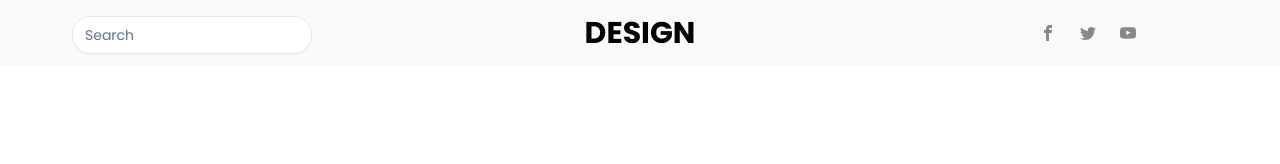
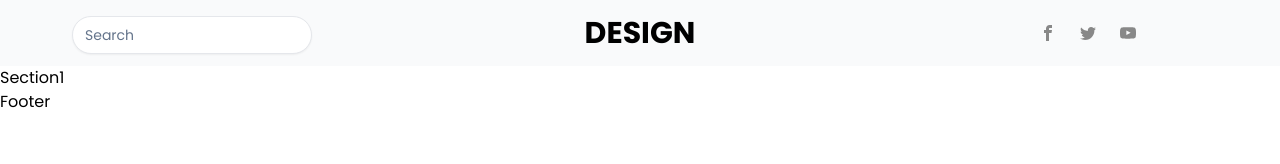
Before and after one commit to miftajannat/nextjs-first-project, a Next.js app: page / in a window 1280 px wide. Shown: the top 164 px of the page. Built offline with nearby package versions, Linux system fonts and the light colour scheme.

Commit message:
section1added

```diff
--- /dev/null
+++ b/components/footer.js
@@ -0,0 +1,9 @@
+
+
+export default function footer() {
+    return (
+      <div>
+        Footer
+      </div>
+    );
+  }
--- /dev/null
+++ b/components/section1.js
@@ -0,0 +1,10 @@
+
+
+
+export default function section1() {
+    return (
+      <section >
+        Section1
+      </section>
+    )
+  }
--- /dev/null
+++ b/layout/format.js
@@ -0,0 +1,18 @@
+import Header from "@/components/header";
+import Footer from "@/components/footer";
+import Head from "next/head";
+
+
+
+export default function format({ children}) {
+  return (
+    <>
+      <Head>
+        <title>Blog</title>
+      </Head>
+      <Header />
+      <main>{ children}</main>
+      <Footer />
+    </>
+  );
+}
--- a/pages/index.js
+++ b/pages/index.js
@@ -1,13 +1,15 @@
-import { Inter } from "@next/font/google";
-import Header from "@/components/header";
+
+import Format from "@/layout/format";
 
 
-const inter = Inter({ subsets: ["latin"] });
+//components
+import Section1 from "@/components/section1";
+
 
 export default function Home() {
   return (
-    <>
-      <Header />
-    </>
+    <Format>
+      <Section1/>
+    </Format>
   );
 }
```
